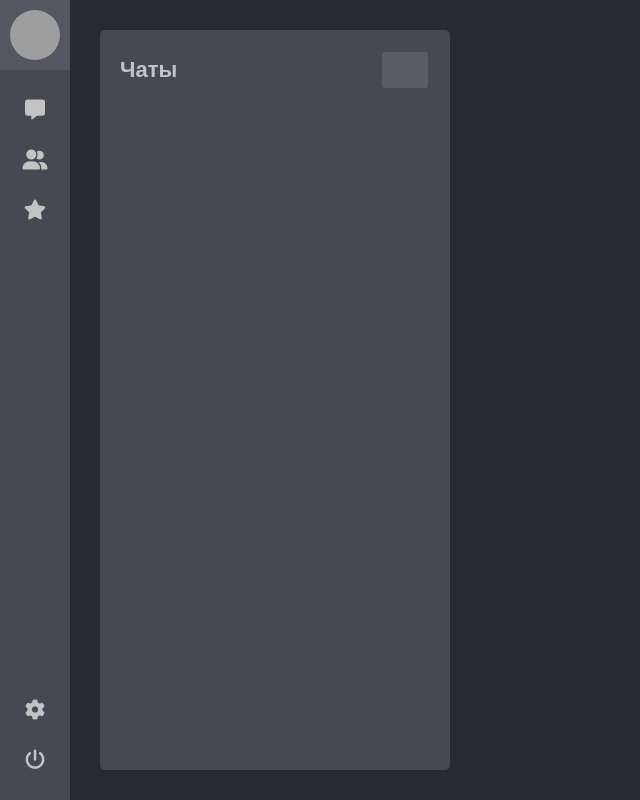
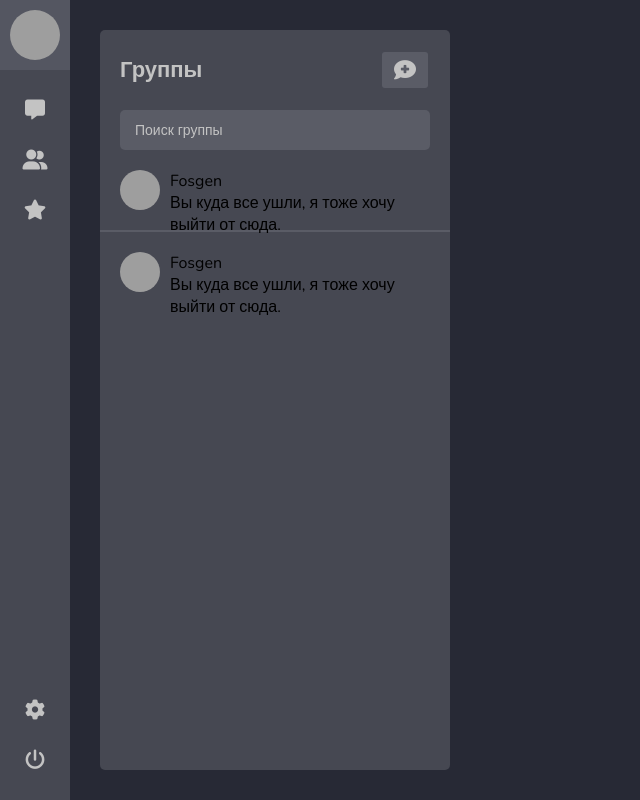
Before and after one commit to Fosgen-working/learning_react, a React (Create React App) app: page / in a window 1280 px wide. Shown: the whole page, without its empty margins (0-640 px from the left). Built offline with nearby package versions, Linux system fonts and the light colour scheme; grey boxes are pictures that could not be loaded.

Commit message:
Добавил группы

```diff
--- a/src/App/app-components/Chats/Chats.jsx
+++ b/src/App/app-components/Chats/Chats.jsx
@@ -1,12 +1,20 @@
 import React from 'react';
 import './Chats.scss';
+import ChatItem from './chat-item/chatItem';
 
 const Chats = () => {
   return (
     <div className='Chats'>
       <div className="sidebar-name">
-        <span>Чаты</span>
-        <button type="button" name="new_chat"></button>
+        <span>Группы</span>
+        <button type="button" name="new_chat"><i class="fas fa-comment-medical"></i></button>
+      </div>
+      <form>
+        <input type="text" className="search-chat" placeholder="Поиск группы" />
+      </form>
+      <div className='chat-list'>
+        <ChatItem />
+        <ChatItem />
       </div>
     </div>
   );
--- a/src/App/app-components/Chats/Chats.scss
+++ b/src/App/app-components/Chats/Chats.scss
@@ -4,6 +4,7 @@
     background-color: $bgColor2;
     border-radius: 5px;
     height: 100%;
+    overflow: hidden;
 
     .sidebar-name {
         padding: 20px;
@@ -28,6 +29,30 @@
             &:hover {
                 border-color: $hoverColor;
             }
+
+            i {
+                font-size: 22px;
+                color: $white;
+            }
         }
     }
+
+    .search-chat {
+        margin: 0 20px;
+        height: 20px;
+        width: calc(100% - 70px);
+        padding: 10px 15px;
+        font-size: 14px;
+        font-weight: 400;
+        color: $white;
+        background-color: $bgColor3;
+        border: 0;
+        border-radius: 5px;
+
+        &::placeholder {
+        font-size: 14px;
+        font-weight: 400;
+        color: $white;
+    }
+    }
 }
--- /dev/null
+++ b/src/App/app-components/Chats/chat-item/chatItem.jsx
@@ -0,0 +1,16 @@
+import React from 'react';
+import './chatItem.scss';
+
+const ChatItem = () => {
+  return (
+    <div className='chat-item'>
+      <img src="https://pbs.twimg.com/media/D7HkTV9WkAABh_c.jpg" alt="Фото группы" />
+      <div className='chat-description'>
+        <span className='name-chat'>Fosgen</span>
+        <span className='text-chat'>Вы куда все ушли, я тоже хочу выйти от сюда.</span>
+      </div>
+    </div>
+  );
+}
+
+export default ChatItem;
--- /dev/null
+++ b/src/App/app-components/Chats/chat-item/chatItem.scss
@@ -0,0 +1,31 @@
+@import "../../../vars";
+
+.chat-item {
+    padding: 20px;
+    width: calc(100% - 40px);
+    display: flex;
+    align-items: center;
+    border-bottom: 2px solid $bgColor3;
+
+    img {
+        width: 40px;
+        height: 40px;
+        border-radius: 50%;
+    }
+
+    .chat-description {
+        margin-left: 10px;
+        width: calc(100% - 50px);
+        height: 40px;
+        display: flex;
+        justify-content: space-between;
+        align-items: flex-start;
+        flex-direction: column;
+
+
+    }
+}
+
+.chat-item:last-child {
+    border: 0;
+}
--- a/src/App/app-components/Navbar/Navbar.jsx
+++ b/src/App/app-components/Navbar/Navbar.jsx
@@ -5,7 +5,7 @@ const Navbar = () => {
     return (
         <nav className='Navbar'>
             <div className='a-up'>
-                <a className='user-img' href="#s"><img src="https://pbs.twimg.com/media/D7HkTV9WkAABh_c.jpg" alt="You" /></a>
+                <a className='user-img' href="#s"><img src="https://pbs.twimg.com/media/D7HkTV9WkAABh_c.jpg" alt="Вы" /></a>
                 <a href="#s"><i className="fas fa-comment-alt"></i></a>
                 <a href="#s"><i className="fas fa-user-friends"></i></a>
                 <a href="#s"><i className="fas fa-star"></i></a>
--- a/src/index.css
+++ b/src/index.css
@@ -5,3 +5,8 @@ body {
   -webkit-font-smoothing: antialiased;
   -moz-osx-font-smoothing: grayscale;
 }
+
+:active, :hover, :focus {
+    outline: 0;
+    outline-offset: 0;
+}
```
